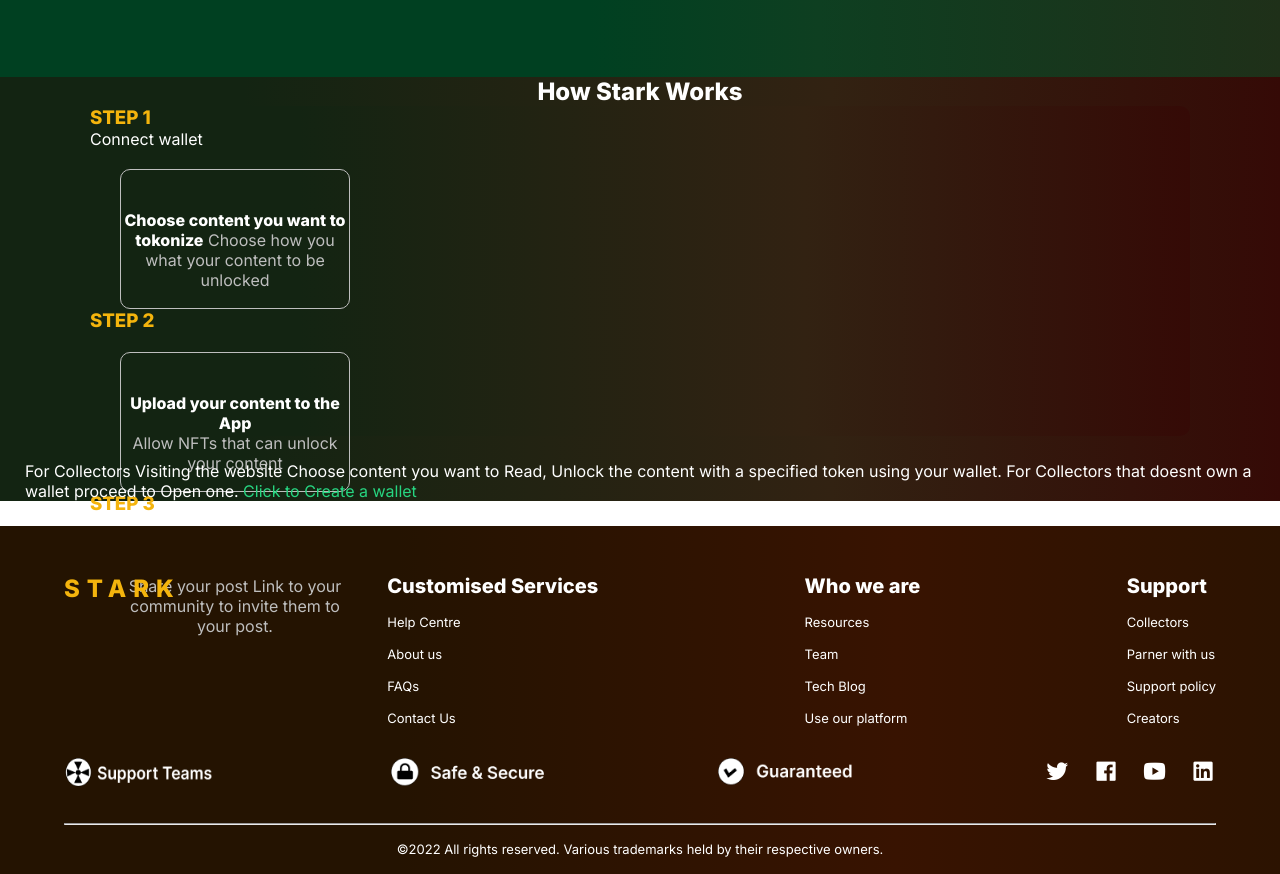
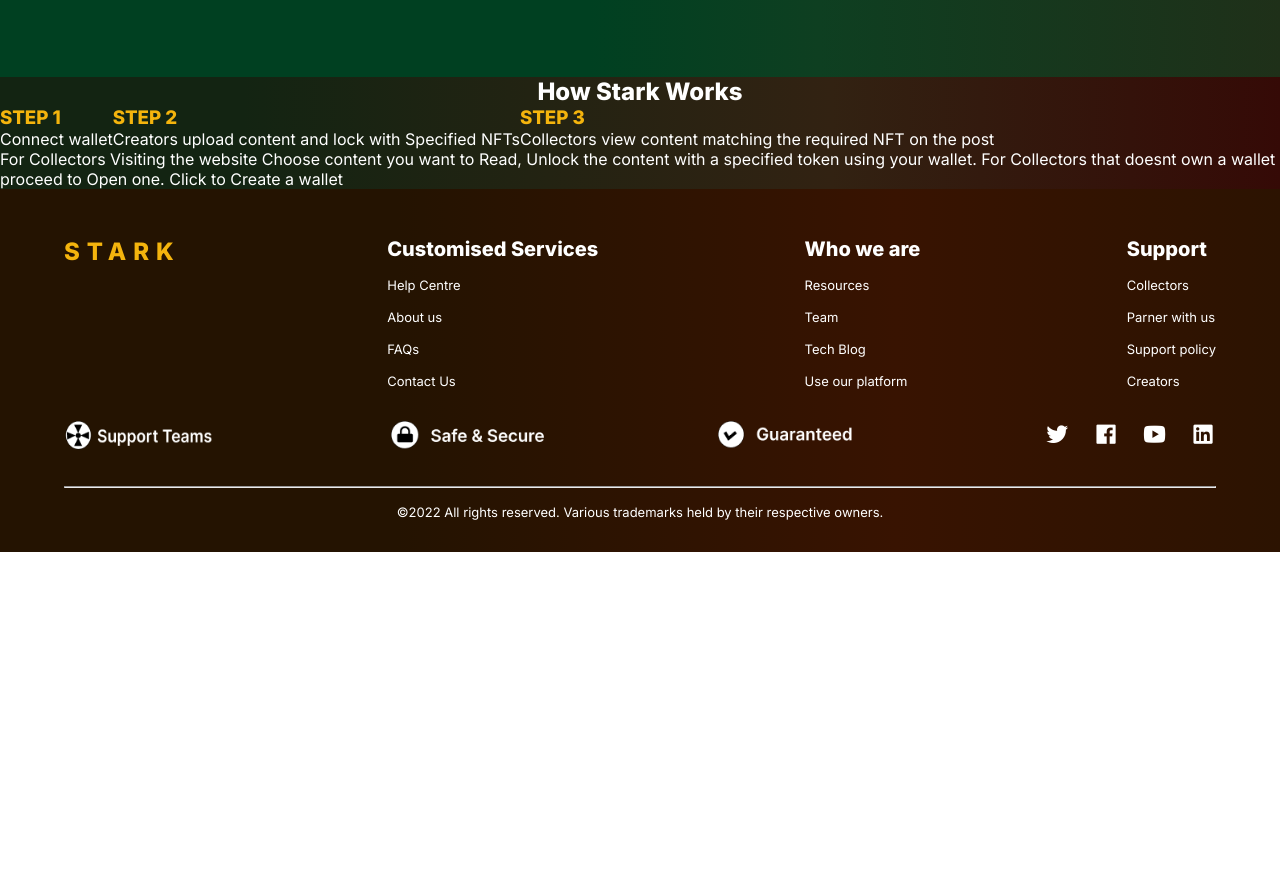
Before and after one commit to favy-codez/web-3-ladies-team-stark, a plain HTML site: page index.html in a window 1280 px wide. Shown: the part 892-1766 px from the top of the page. After the commit the page ends 1444 px from the top, so only its background shows below. Drawn offline with nearby package versions, Linux system fonts and the light colour scheme.

Commit message:
added styling

```diff
--- a/CSS/style.css
+++ b/CSS/style.css
@@ -274,55 +274,20 @@ header{
 /* **************END OF SECTION-ONE STYLING********************/
 
 /* **************SECTION-TWO STYLING********************/
-.h2-stylexx{
-    color: rgba(255, 255, 255, 1);
-    text-align: center;
+.main-cards h3{
+    color:  #F4B40D;
 }
-.text-step{
-    color:  #F4B40D;
-    text-align: justify;
 
-}
 .main-cards{
     background: rgb(19,36,18);
     background: linear-gradient(90deg, rgba(19,36,18,1) 19%, rgba(50,34,18,1) 65%, rgba(53,10,6,1) 100%);
-    height: 330px;
     border-radius: 10px;
-    width: 1100px;
-    margin-left: auto;
-    margin-right: auto;
-    margin-top: 8.7spx;
-}
- .card{
     display: flex;
-    flex-direction: row;
-}
-.span-step1{
-    color: #BEBEBE;
 }
 
-.steps-token{
-    flex: 1;
-    border: 1px solid #BEBEBE;
-    border-radius: 10px;
-    width: 230px;
-    height: 140px;
+.h2-stylexx{
     text-align: center;
-    padding-top: 40px;
-    margin-top: 20px;
-    margin-left: 30px;
-    margin-right: 140px;
-
 }
-
-  .text-stark{
-    color: #BEBEBE;
-    margin: 25px;
-  }
-  #green-italics{
-    text-decoration: none;
-    color: #27d581;
-  }
 
 /* **************END OF SECTION-TWO STYLING********************/
 
--- a/index.html
+++ b/index.html
@@ -93,70 +93,31 @@
 
 <!-- How stark works section -->
         <section class="color-two">
-            <div class="how-stark-works">
                 <h2 class="h2-stylexx">How Stark Works</h2>
-              </div>
 
               <div class="main-cards">
 
                 <div class="card1">
-                      <h3 class="text-step">STEP 1</h3>
+                      <h3>STEP 1</h3>
                       <div class="subcards-1">
                         <p>Connect wallet</p>
                       </div>
                 </div>
 
                 <div class="card2">
-                  <h3></h3>
+                  <h3>STEP 2</h3>
                   <div class="subcards-2">
-                    <p></p>
+                    <p>Creators upload content and lock with Specified NFTs</p>
                   </div>
                 </div>
 
                 <div class="card3">
-                  <h3></h3>
+                  <h3>STEP 3</h3>
                   <div class="subcards-3">
-
+                    <p>Collectors view content matching the required NFT on the post</p>
                   </div>
                 </div>
-
-
-                    <div class="steps-token">
-                      <span class="span-step1">
-                        <b>Choose content you want to tokonize</b> </span>
-                      <span class="span-step1">
-                        Choose how you what your content to be unlocked</span
-                      >
-                    </div>
-
-
-                  <div class="card-1">
-                    <div class="step-2">
-                      <h3 class="text-step">STEP 2</h3>
-                    </div>
-
-                    <div class="steps-token">
-                      <span class="span-step1"><b>Upload your content to the App</b></span
-                      ><br />
-                      <span class="span-step1"
-                        >Allow NFTs that can unlock your content</span
-                      >
-                    </div>
-                  </div>
-
-                  <div class="card-2">
-                    <div class="step-3">
-                      <h3 class="text-step">STEP 3</h3>
-                    </div>
-                    <div class="steps-token">
-                      <span class="span-step1"
-                        >Share your post Link to your community to invite them to your
-                        post.</span
-                      >
-                    </div>
-                  </div>
-                </div>
-                <div class="text-stark">
+              </div>
                   <p class="text-collect">
                     For Collectors Visiting the website Choose content you want to Read,
                     Unlock the content with a specified token using your wallet. For
```
